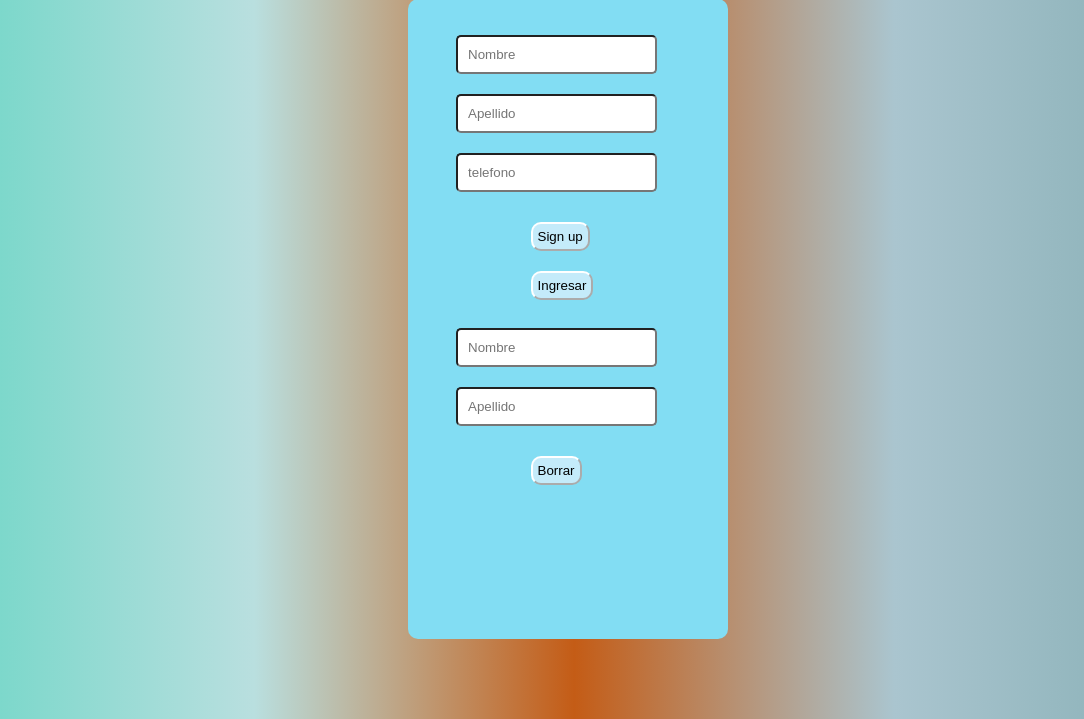
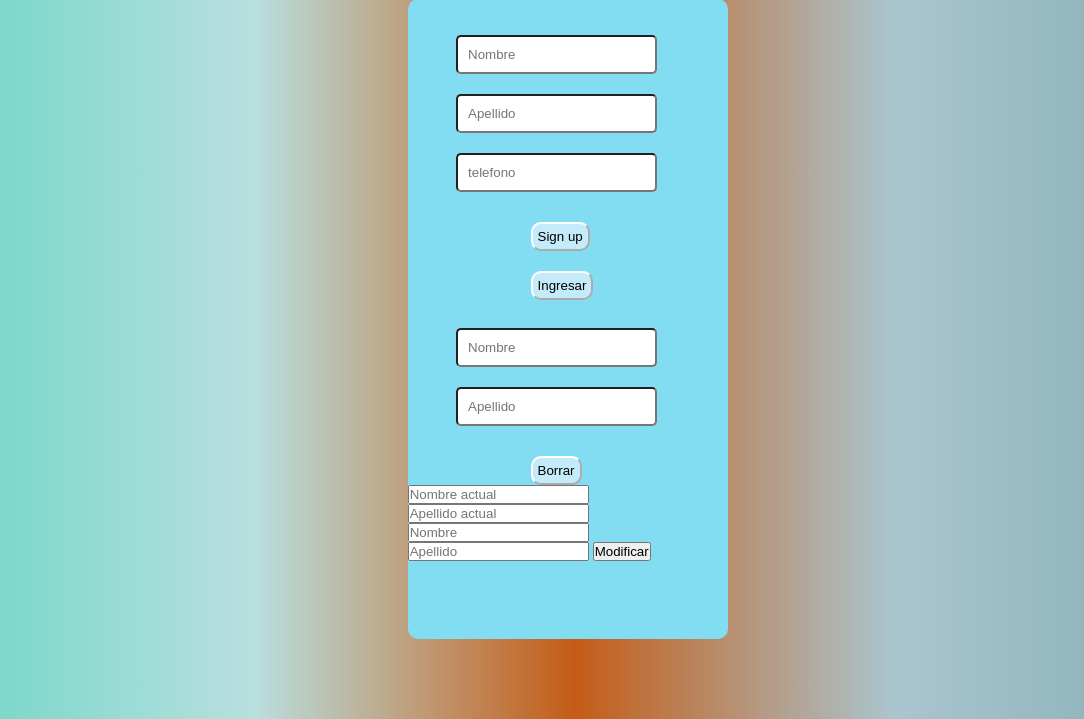
Before and after one commit to D1360D4C/ejemplo1, a PHP site: page / in a window 1280 px wide. Shown: the part 81-800 px from the top of the page, without its empty margins (19-1103 px from the left). Run offline with PHP 8.4, Linux system fonts and the light colour scheme.

Commit message:
Funcion modificar

```diff
--- a/conexion.php
+++ b/conexion.php
@@ -18,6 +18,9 @@ bifur($conexion);
 function bifur($conexion){
     if(isset($_POST['enviar'])){
         insertar($conexion);
+    }
+    if(isset($_POST['mod'])){
+        modificar($conexion);
     }
 }
 
@@ -51,6 +54,18 @@ function mostrar(){
         echo "No se encontraron usuarios.";
     }
 }
+
+function modificar($conexion){
+    $actu_nombre = $_POST['nombre_actu'];
+    $actu_ape = $_POST['ape_actu'];
+    $nuevo_nom = $_POST['nombre_nuevo'];
+    $nuevo_ape = $_POST['apellido_nuevo'];
+    $consulta = "UPDATE usuario SET nombre = '$nuevo_nom', apellido = '$nuevo_ape' WHERE nombre='$actu_nombre' OR apellido = '$actu_ape' ";
+    mysqli_query($conexion,$consulta);
+    mysqli_close($conexion);
+    mostrar();
+
+}
 ?>
 
 </body>
--- a/index.php
+++ b/index.php
@@ -28,7 +28,16 @@
             <input type="text" name="nombre1" placeholder="Nombre">
             <input type="text" name="apellido" placeholder="Apellido">
             <button type="submit" name="borrar">Borrar</button>
+        </form>
+        </div>
 
+        <div class= "modificar">
+            <form action="conexion.php" method="post">
+            <input type="text" name="nombre_actu" placeholder="Nombre actual">
+            <input type="text" name="ape_actu" placeholder="Apellido actual">
+            <input type="text" name="nombre_nuevo" placeholder="Nombre">
+            <input type="text" name="apellido_nuevo" placeholder="Apellido">
+            <button type="submit" name="mod">Modificar</button>
         </form>
         </div>
 
```
Also changed, not shown: modificar.php (added, +16 -0 lines).
